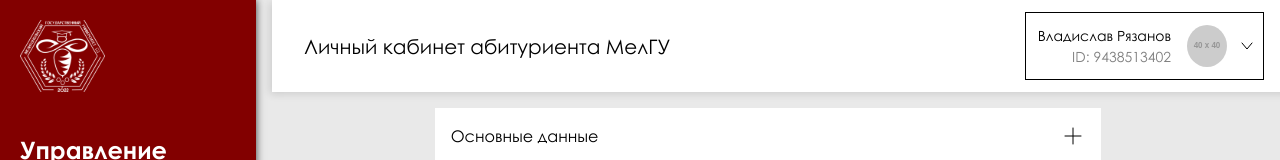
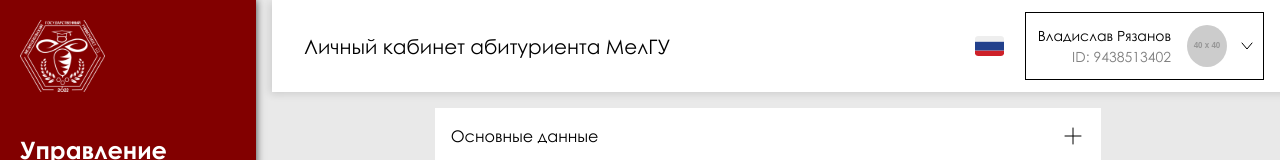
Before and after one commit to Vladdeek/internship, a React (Vite) app in the folder frontend/: page / in a window 1280 px wide. Shown: the top 160 px of the page. Built offline with nearby package versions, Linux system fonts and the light colour scheme.

Commit message:
ADD flag, FIX burgermenu

```diff
--- a/frontend/src/components/Header/Header.jsx
+++ b/frontend/src/components/Header/Header.jsx
@@ -15,6 +15,7 @@
 			<h1 className='hidden lg:block h-title self-center'>
 				Личный кабинет абитуриента МелГУ
 			</h1>
+			<img src='Russia.svg' alt='' className='h-5 self-center mr-60 lg:mr-65' />
 			<Profile userName='Владислав Рязанов' userId='9438513402' image_path='' />
 		</header>
 	)
--- a/frontend/src/components/SideBar/SBChapter.jsx
+++ b/frontend/src/components/SideBar/SBChapter.jsx
@@ -12,7 +12,7 @@
 					color: isOpen && '#fff',
 					transition: '0.3s',
 				}}
-				className='sb-chapter flex h-12 items-center px-4 select-none cursor-default bg-white lg:bg-transparent max-lg:mt-2'
+				className='sb-chapter flex h-12 items-center px-4 select-none cursor-default bg-white lg:bg-transparent lg:mt-0 mt-2'
 			>
 				<img
 					src={image_path}
```
Also changed, not shown: frontend/public/Russia.svg (added).
